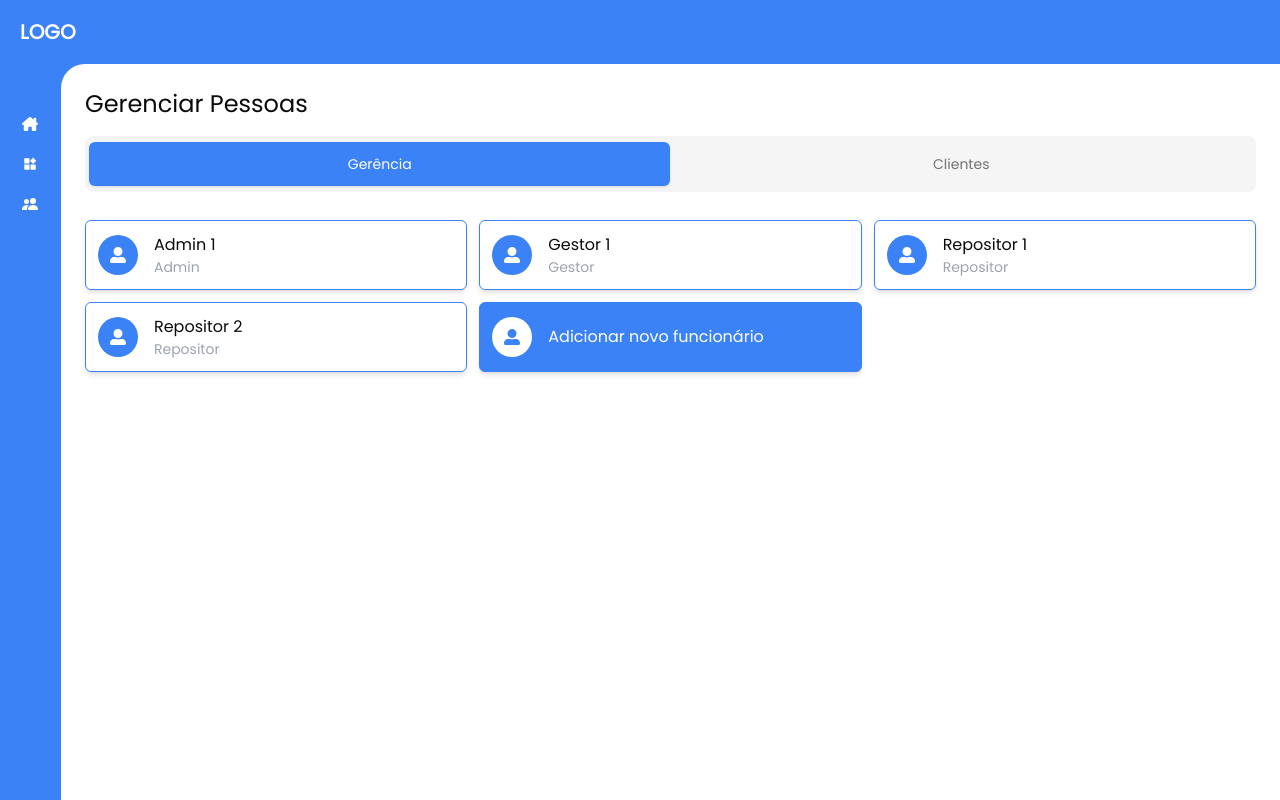
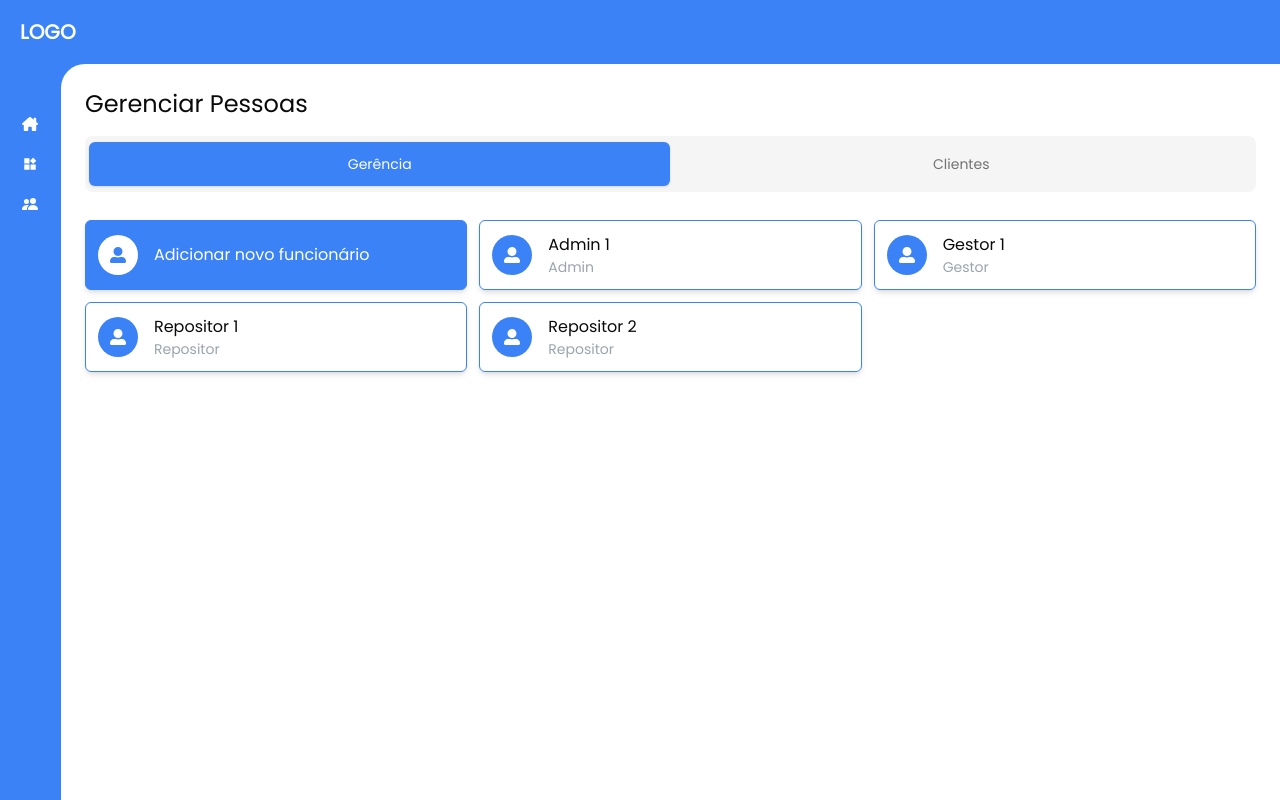
Before and after one commit to Campos1911/gestao-de-estoque, a Next.js app: page /pessoas in a window 1280 px wide. Built offline with nearby package versions, Linux system fonts and the light colour scheme.

Commit message:
feature: Trocando posição do card de add funcionário e mudando o botão para Link

```diff
--- a/src/app/pessoas/page.tsx
+++ b/src/app/pessoas/page.tsx
@@ -27,10 +27,10 @@ const Pessoas = () => {
           </TabsTrigger>
         </TabsList>
         <TabsContent value="gerencia" className="w-full grid grid-cols-3 gap-3">
+          <CardFuncionarios nome="Adicionar novo funcionário" />
           {pessoas.map((func, index) => (
             <CardFuncionarios key={index} nome={func.nome} cargo={func.cargo} />
           ))}
-          <CardFuncionarios nome="Adicionar novo funcionário" />
         </TabsContent>
         <TabsContent value="clientes">Change your password here.</TabsContent>
       </Tabs>
--- a/src/components/Card/CardFuncionarios.tsx
+++ b/src/components/Card/CardFuncionarios.tsx
@@ -1,3 +1,4 @@
+import Link from "next/link";
 import React from "react";
 import { FaUserAlt } from "react-icons/fa";
 
@@ -10,14 +11,18 @@ const CardFuncionarios = ({
 }) => {
   if (nome === "Adicionar novo funcionário") {
     return (
-      <div className="border border-blue-500 flex items-center rounded-md p-3 shadow-md cursor-pointer duration-200 group gap-4 bg-blue-500 hover:bg-white">
+      <Link
+        href={"http://google.com"}
+        target="blank"
+        className="border border-blue-500 flex items-center rounded-md p-3 shadow-md cursor-pointer duration-200 group gap-4 bg-blue-500 hover:bg-white"
+      >
         <div className="rounded-full w-10 h-10 flex items-center justify-center text-blue-500 bg-white group-hover:bg-blue-500 group-hover:text-white">
           <FaUserAlt />
         </div>
         <div>
           <p className="text-white group-hover:text-blue-500">{nome}</p>
         </div>
-      </div>
+      </Link>
     );
   }
   return (
```
